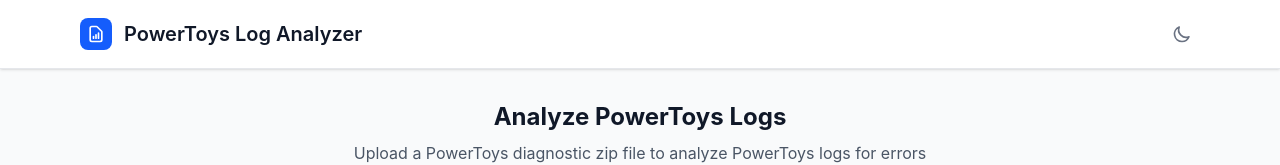
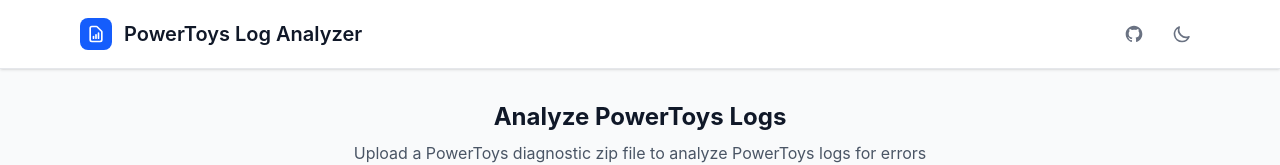
Before and after one commit to michaeljolley/log-analyzer, a Vue app: page / in a window 1280 px wide. Shown: the top 165 px of the page. Built offline with nearby package versions, Linux system fonts and the light colour scheme.

Commit message:
feat: add GitHub link in header (#5)
* feat: remember selected module filter

* feat: add GitHub link in header

---------

Co-authored-by: root <root@io.bbq>

```diff
--- a/src/App.vue
+++ b/src/App.vue
@@ -63,6 +63,17 @@
           >
             ← Analyze another file
           </button>
+          <a
+            href="https://github.com/michaeljolley/log-analyzer"
+            target="_blank"
+            rel="noopener noreferrer"
+            aria-label="View project on GitHub"
+            class="p-2 rounded-lg text-gray-500 dark:text-gray-400 hover:bg-gray-100 dark:hover:bg-gray-700 transition-colors cursor-pointer"
+          >
+            <svg class="w-5 h-5" fill="currentColor" viewBox="0 0 24 24" aria-hidden="true">
+              <path d="M12 2C6.477 2 2 6.477 2 12c0 4.418 2.865 8.166 6.839 9.489.5.092.682-.217.682-.482 0-.237-.009-.866-.013-1.699-2.782.604-3.369-1.341-3.369-1.341-.454-1.154-1.11-1.462-1.11-1.462-.908-.62.069-.608.069-.608 1.003.07 1.531 1.031 1.531 1.031.892 1.529 2.341 1.087 2.912.832.091-.647.35-1.088.636-1.338-2.221-.253-4.555-1.111-4.555-4.945 0-1.091.39-1.984 1.029-2.683-.103-.253-.446-1.27.098-2.647 0 0 .84-.269 2.75 1.025A9.578 9.578 0 0112 6.844c.85.004 1.705.115 2.504.337 1.909-1.294 2.748-1.025 2.748-1.025.546 1.377.202 2.394.1 2.647.64.699 1.028 1.592 1.028 2.683 0 3.842-2.338 4.687-4.566 4.937.359.309.678.919.678 1.852 0 1.336-.012 2.415-.012 2.742 0 .268.18.579.688.481C19.138 20.163 22 16.417 22 12c0-5.523-4.477-10-10-10z" />
+            </svg>
+          </a>
           <button
             @click="toggleDarkMode"
             class="p-2 rounded-lg text-gray-500 dark:text-gray-400 hover:bg-gray-100 dark:hover:bg-gray-700 transition-colors cursor-pointer"
```
